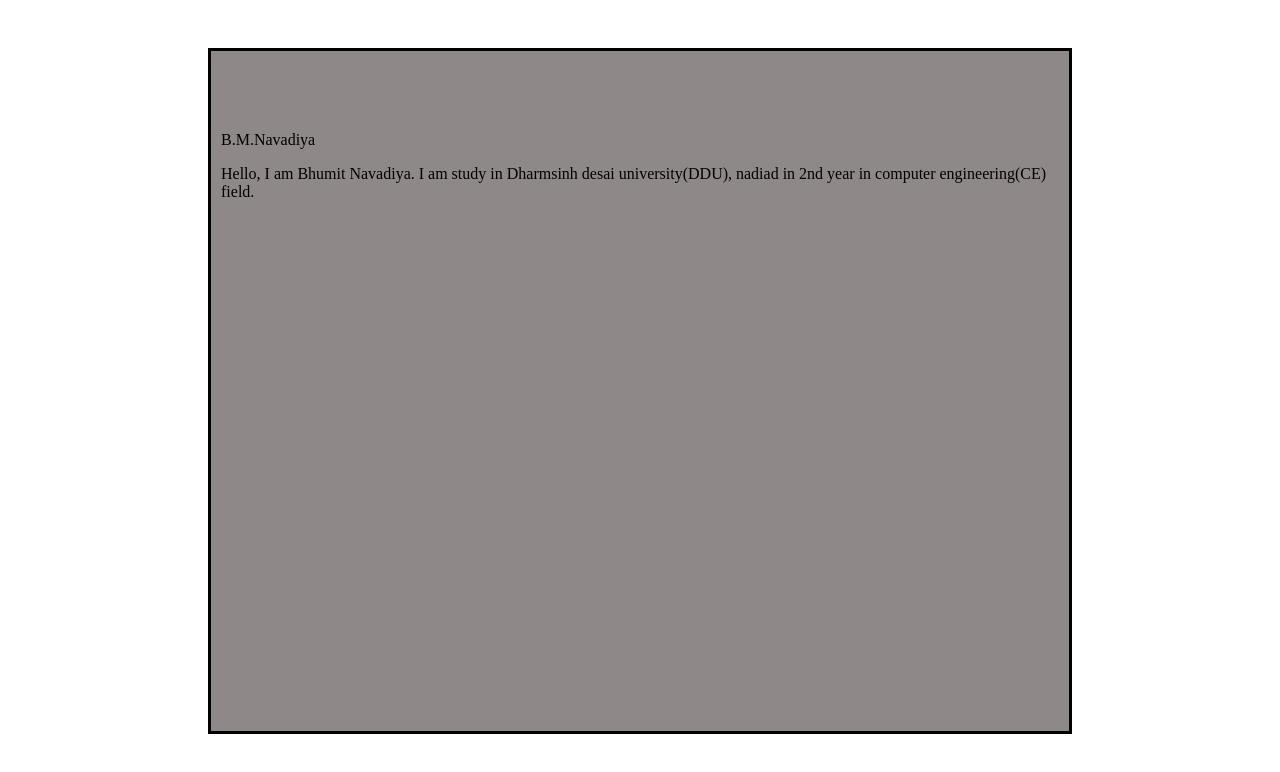
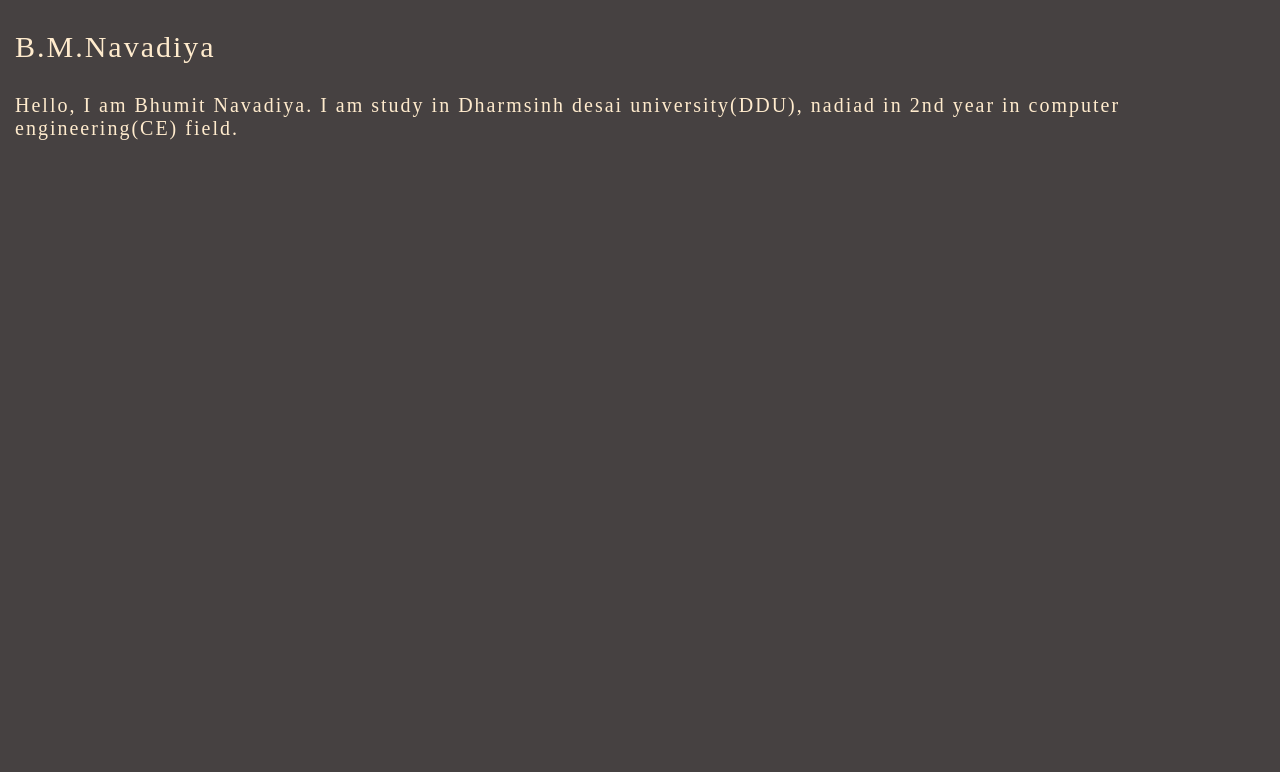
Before and after one commit to BHUMIT439439/BHUMIT439439.github.io, a plain HTML site: page about.html in a window 1280 px wide. Drawn offline with Linux system fonts and the light colour scheme.

Commit message:
photoes are added in project

```diff
--- a/about.html
+++ b/about.html
@@ -5,17 +5,10 @@
         <link rel="stylesheet" href="css/about.css">
     </head>
     <body>
-        <div class="container">
-            <div class="row">
-                <div class="col-12">
-                    B.M.Navadiya
-                </div>
-            </div>
-            <p>
-                Hello, I am Bhumit Navadiya.
-                I am study in Dharmsinh desai university(DDU), nadiad in 2nd year in computer engineering(CE) field.
-            </p>
-        </div>
-
+         <p class="name">B.M.Navadiya</p>
+        <p class="detail">
+            Hello, I am Bhumit Navadiya.
+            I am study in Dharmsinh desai university(DDU), nadiad in 2nd year in computer engineering(CE) field.
+        </p>
     </body>
 </html>
--- a/css/about.css
+++ b/css/about.css
@@ -1,18 +1,17 @@
-
-.container
+body
 {
-    margin-top: 3rem;
-    border: 3px solid black;
-    height: 680px;
-    background-color: rgb(143, 136, 136);
-    margin-left: 200px;
-    margin-right: 200px;
+    background-color: rgb(70, 65, 65);
+    margin:auto;
+    color: blanchedalmond;
+    letter-spacing: 2px;
 }
-.col-12
+.name
 {
-    margin-top: 5rem;
-    margin-left: 10px;
+    font-size: 30px;
+    margin-left: 15px;
 }
-p{
-    margin-left: 10px;
+.detail
+{
+    font-size: 20px;
+    margin-left: 15px;
 }
--- a/css/project.css
+++ b/css/project.css
@@ -1,10 +1,9 @@
+body
+{
+    background-color:rgb(56, 56, 53);
+}
 .card
 {
-    width: 15rem;
-    margin-left: 5rem;
-    margin-top: 5rem;
+   margin-top: 100px;
+   width: 200px;
 }
-.card card-image-top
-{
-    width: 15rem;
-}
```
Also changed, not shown: css/index.css (+14 -0 lines), index.html (+8 -4 lines), project.html (+10 -0 lines), img/b1.png (added), img/b2.png (added).
